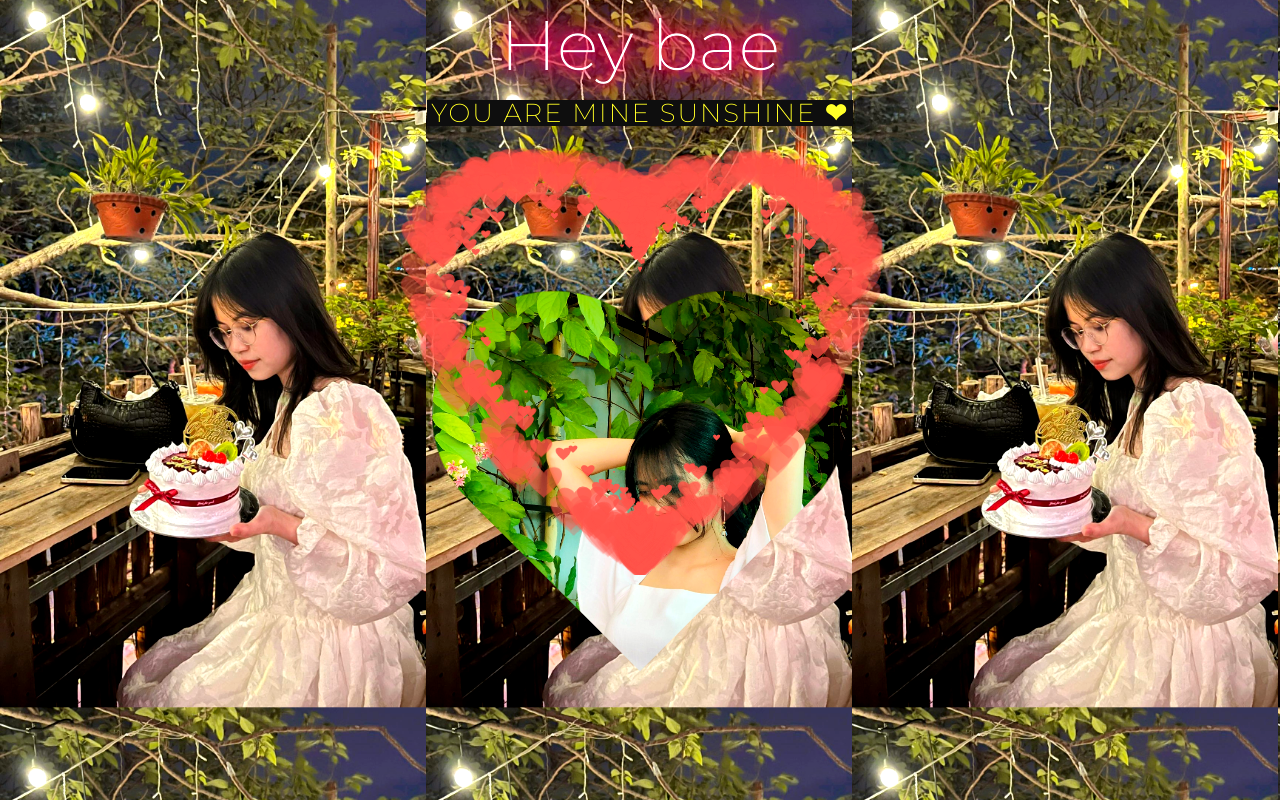
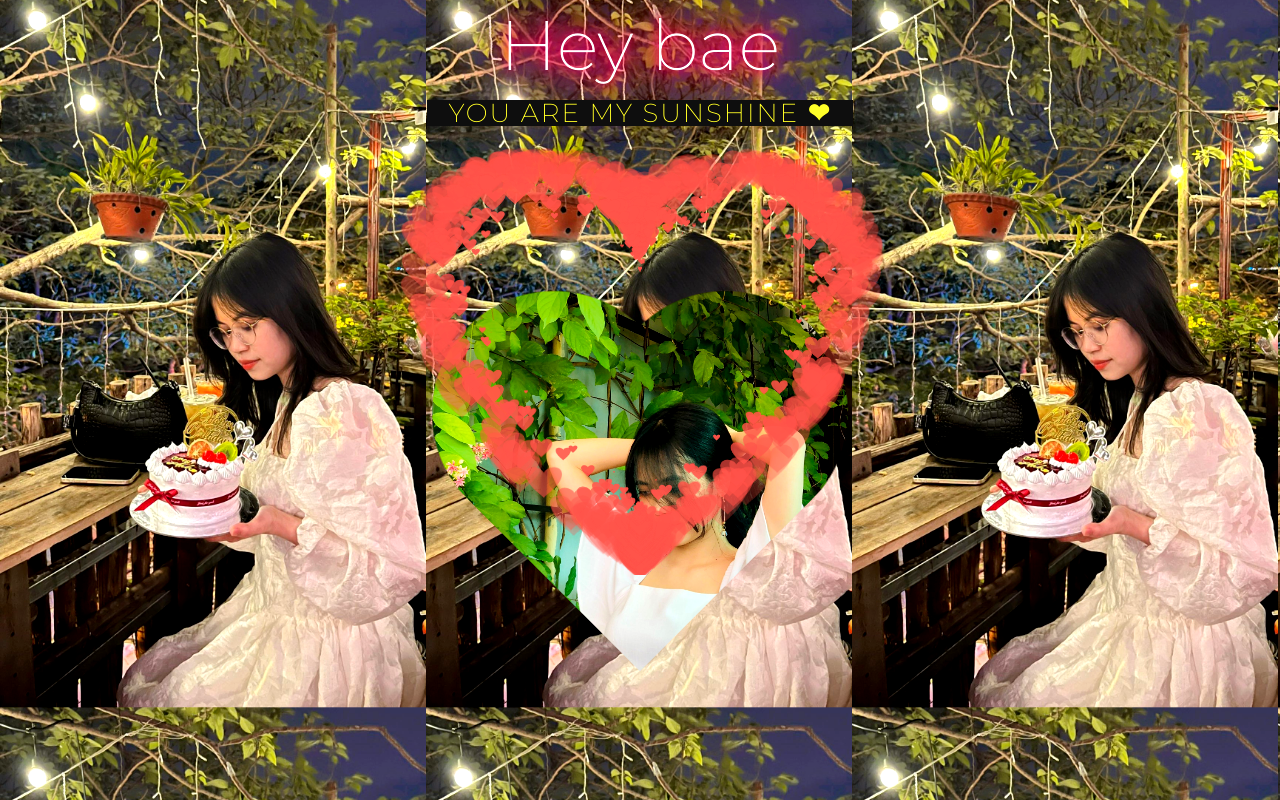
Before and after one commit to Quang173330/lananh, a plain HTML site: page index.html in a window 1280 px wide. Drawn offline with nearby package versions, Linux system fonts and the light colour scheme.

Commit message:
Update index.html

```diff
--- a/index.html
+++ b/index.html
@@ -16,7 +16,7 @@
     </div>
     <div class="title">
       <h1 class="STARDUST2">Hey bae</h1>
-      <h3 class="STARDUST3">YOU ARE MINE SUNSHINE <strong>❤</strong></h3>
+      <h3 class="STARDUST3">YOU ARE MY SUNSHINE <strong>❤</strong></h3>
       <img class="img" src="lananh.jpg" alt="Yeu Em" />
       <canvas id="pinkboard"></canvas>
     </div>
```
